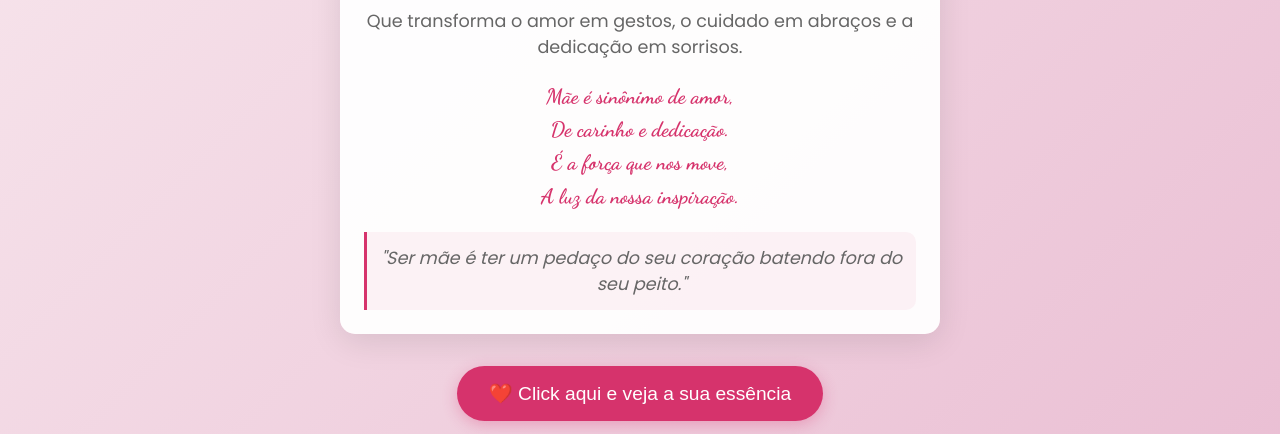
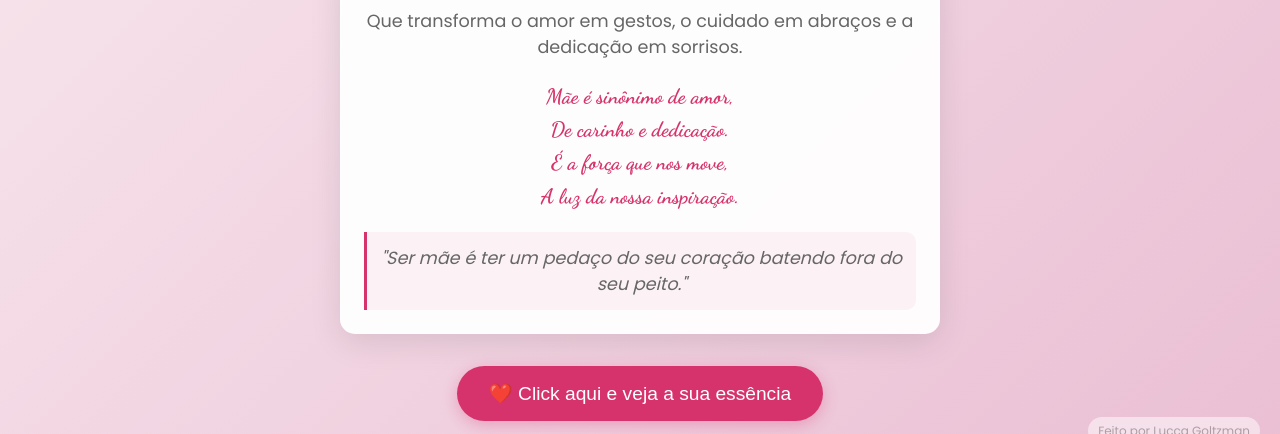
Before and after one commit to luccagoltzman/mothers-day, a plain HTML site: page index.html in a window 1280 px wide. Shown: the part 335-769 px from the top of the page. Drawn offline with Linux system fonts and the light colour scheme.

Commit message:
feat: :art: Adicionando assinatura (Feito por)

```diff
--- a/styles.css
+++ b/styles.css
@@ -560,10 +560,15 @@ body.night-mode .message-input textarea:focus {
 
 .signature {
     position: fixed;
-    bottom: 10px;
-    right: 10px;
+    bottom: 20px;
+    right: 20px;
     font-size: 12px;
     color: rgba(0, 0, 0, 0.3);
     font-family: 'Poppins', sans-serif;
-    z-index: 1000;
+    z-index: 9999;
+    background-color: rgba(255, 255, 255, 0.5);
+    padding: 5px 10px;
+    border-radius: 15px;
+    backdrop-filter: blur(5px);
+    pointer-events: none;
 }
```
